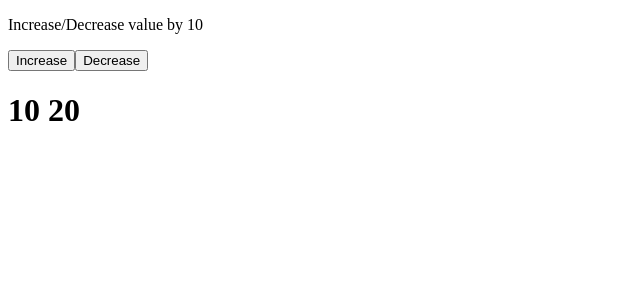
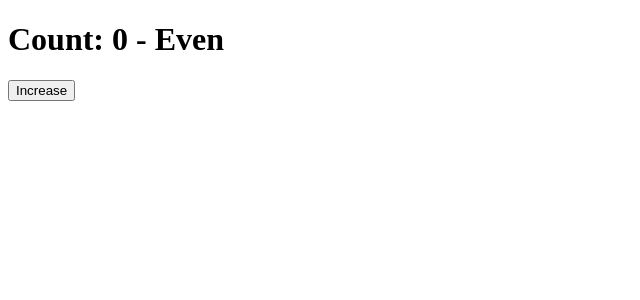
Before and after one commit to qutubuddinkhan07/react-playground, a React (Vite) app in the folder React Class/my_app/: page / in a window 1280 px wide. Shown: the top 300 px of the page, without its empty margins (0-640 px from the left). Built offline with nearby package versions, Linux system fonts and the light colour scheme.

Commit message:
Today learned about Life Cycle Methods

```diff
--- a/React Class/my_app/src/App.jsx
+++ b/React Class/my_app/src/App.jsx
@@ -3,6 +3,7 @@ import ContextAPI from "./concepts/contextAPI/ContextAPI";
 import CSS from "./concepts/css/CSS";
 import Form from "./concepts/forms/Form";
 import HOCMain from "./concepts/higherOrderComponent/HOCMain";
+import LifeCycleMethodMain from "./concepts/lifeCycleMethods/LifeCycleMethodMain";
 import Props from "./concepts/props/Props";
 import PropsDrilling from "./concepts/propsDrilling/PropsDrilling";
 import ReferenceMain from "./concepts/ref/ReferenceMain";
@@ -19,7 +20,10 @@ const App = () => {
       {/* <ContextAPI /> */}
       {/* <HOCMain /> */}
       {/* <ReferenceMain /> */}
-      <Form />
+      {/* <Form /> */}
+
+      {/* //! Life Cycle methods example */}
+      <LifeCycleMethodMain />
     </>
   );
 };
--- /dev/null
+++ b/React Class/my_app/src/concepts/lifeCycleMethods/LifeCycle.jsx
@@ -0,0 +1,155 @@
+import { Component } from "react";
+import LifeCycleChild from "./LifeCycleChild";
+
+//! --- Demonstrating Mounting Phase -----
+// export default class LifeCycle extends Component {
+//   constructor() {
+//     super();
+//     this.state = { username: "Naruto" };
+//     console.log("constructor is calling");
+//   }
+//   static getDerivedStateFromProps(props, state) {
+//     console.log("static getDerivedStateFromProps is calling");
+//     return null;
+//   }
+//   componentDidMount() {
+//     console.log("componentDidMount is calling");
+//   }
+
+//   render() {
+//     console.log("render is calling");
+//     return (
+//       <div>
+//         <h1>{this.state.username}</h1>
+//       </div>
+//     );
+//     /*
+//     constructor is calling
+//     static getDerivedStateFromProps is calling
+//     render is calling
+//     componentDidMount is calling
+//     */
+//   }
+// }
+
+//! ================================================
+//! Demonstrating Mounting Phase and Updating Phase
+// export default class LifeCycle extends Component {
+//   constructor() {
+//     super();
+//     this.state = { username: "Naruto" };
+//     console.log("constructor is calling");
+//   }
+//   static getDerivedStateFromProps(props, state) {
+//     console.log("static getDerivedStateFromProps is calling");
+//     return null;
+//   }
+//   componentDidMount() {
+//     console.log("componentDidMount is calling");
+//   }
+
+//   //! ---- Updating Phase Methods ----
+//   shouldComponentUpdate(prevProp, prevState) {
+//     console.log("shouldComponentUpdate is calling");
+//     return true;
+//   }
+//   getSnapshotBeforeUpdate(prevProp, prevState) {
+//     console.log("getSnapshotBeforeUpdate is calling");
+//     return null;
+//   }
+//   componentDidUpdate(prevProp, prevState) {
+//     console.log("componentDidUpdate is calling");
+//   }
+//   changeState = () => {
+//     this.setState({ username: "John" });
+//   };
+
+//   render() {
+//     console.log("render is calling");
+//     return (
+//       <div>
+//         <h1>{this.state.username}</h1>
+//         <button onClick={this.changeState}>click</button>
+//       </div>
+//     );
+//     /*
+//     ----- For first time ----------
+//     constructor is calling
+//     static getDerivedStateFromProps is calling
+//     render is calling
+//     componentDidMount is calling
+
+//     ----- After updating state ----------
+//     static getDerivedStateFromProps is calling
+//     shouldComponentUpdate is calling
+//     render is calling
+//     getSnapshotBeforeUpdate is calling
+//     componentDidUpdate is calling
+//     */
+//   }
+// }
+
+//! ===============================================
+//! Demonstrating Mounting Phase and Updating Phase
+export default class LifeCycle extends Component {
+  constructor() {
+    super();
+    this.state = { username: "Naruto" };
+    console.log("constructor is calling");
+  }
+  static getDerivedStateFromProps(props, state) {
+    console.log("static getDerivedStateFromProps is calling");
+    return null;
+  }
+  componentDidMount() {
+    console.log("componentDidMount is calling");
+  }
+
+  //! ---- Updating Phase Methods ----
+  shouldComponentUpdate(prevProp, prevState) {
+    console.log("shouldComponentUpdate is calling");
+    return true;
+  }
+  getSnapshotBeforeUpdate(prevProp, prevState) {
+    console.log("getSnapshotBeforeUpdate is calling");
+    return null;
+  }
+  componentDidUpdate(prevProp, prevState) {
+    console.log("componentDidUpdate is calling");
+  }
+  changeState = () => {
+    this.setState({ username: "John" });
+  };
+
+  render() {
+    console.log("render is calling");
+    return (
+      <div>
+        <h1>{this.state.username}</h1>
+
+        {/* //? Demonstrating Unmounting Phase  */}
+        {this.state.username === "Naruto" ? <LifeCycleChild /> : <></>}
+
+        <button onClick={this.changeState}>click</button>
+      </div>
+    );
+    /*
+    ----- For first time [PRINTED]----------
+    constructor is calling
+    static getDerivedStateFromProps is calling
+    render is calling
+    componentDidMount is calling
+
+    ----- When the state is changed ----
+    The child LifeCycle node is completely deleted from the DOM
+
+    ----- After updating state [PRINTED]----------
+    static getDerivedStateFromProps is calling
+    shouldComponentUpdate is calling
+    render is calling
+    getSnapshotBeforeUpdate is calling
+    componentWillUnmount is calling
+    componentDidUpdate is calling
+    */
+  }
+}
--- /dev/null
+++ b/React Class/my_app/src/concepts/lifeCycleMethods/LifeCycleChild.jsx
@@ -0,0 +1,14 @@
+import React, { Component } from "react";
+
+export default class LifeCycleChild extends Component {
+  componentWillUnmount() {
+    console.log("componentWillUnmount is calling");
+  }
+  render() {
+    return (
+      <div>
+        <h1>LifeCycleChild</h1>
+      </div>
+    );
+  }
+}
--- /dev/null
+++ b/React Class/my_app/src/concepts/lifeCycleMethods/LifeCycleMethodMain.jsx
@@ -0,0 +1,14 @@
+import { Component } from "react";
+import LifeCycle from "./LifeCycle";
+import Task from "./Task";
+
+export default class LifeCycleMethodMain extends Component {
+  render() {
+    return (
+      <>
+        {/* <LifeCycle /> */}
+        <Task />
+      </>
+    );
+  }
+}
--- /dev/null
+++ b/React Class/my_app/src/concepts/lifeCycleMethods/Task.jsx
@@ -0,0 +1,17 @@
+import React, { useState } from "react";
+
+const Task = () => {
+  //! Printing even odd numbers
+  const [count, setCount] = useState(0);
+
+  return (
+    <div>
+      <h1>
+        Count: {count} - <span>{count % 2 == 0 ? "Even" : "Odd"}</span>
+      </h1>
+      <button onClick={() => setCount((prev) => prev + 1)}>Increase</button>
+    </div>
+  );
+};
+
+export default Task;
```
